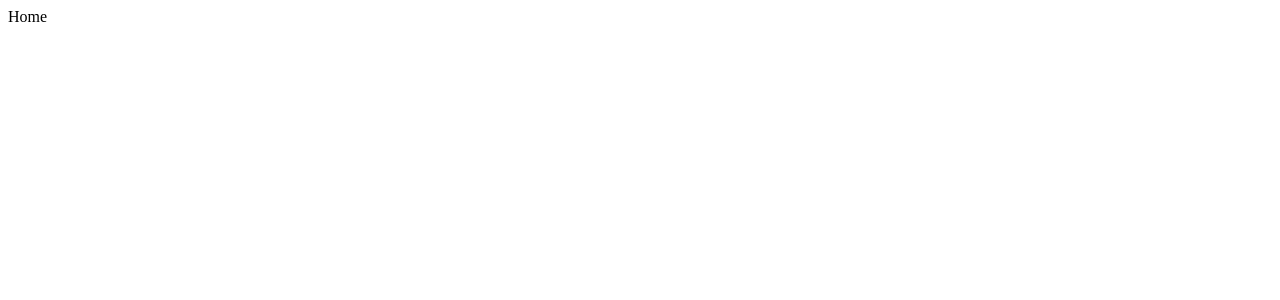
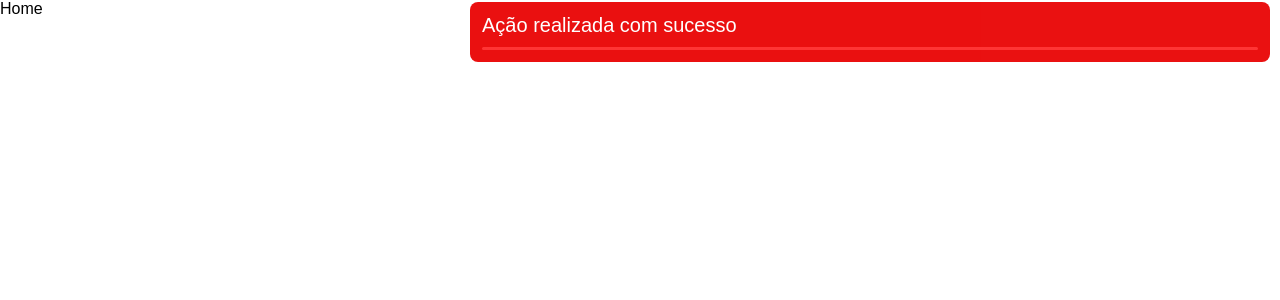
Before and after one commit to SamuelJacobsenB/projeto-igreja-atualizado, a Next.js app in the folder frontend/: page / in a window 1280 px wide. Shown: the top 300 px of the page. Built offline with nearby package versions, Linux system fonts and the light colour scheme.

Commit message:
Criando contexto e estilos de mensagem

```diff
--- a/frontend/next.config.mjs
+++ b/frontend/next.config.mjs
@@ -1,11 +1,11 @@
 /** @type {import('next').NextConfig} */
-const path = require("path");
+// const path = require("path");
 
 const nextConfig = {
-  reactStrictMode: true,
-  sassOptions: {
-    includePaths: [path.join(__dirname, "styles")],
-  },
+  // reactStrictMode: true,
+  // sassOptions: {
+  //   includePaths: [path.join(__dirname, "styles")],
+  // },
 };
 
 export default nextConfig;
--- a/frontend/src/app/layout.tsx
+++ b/frontend/src/app/layout.tsx
@@ -1,5 +1,6 @@
 import type { Metadata } from "next";
 import "@/styles/globals.scss";
+import Message from "@/components/shared/message/Message";
 
 export const metadata: Metadata = {
   title: "Create Next App",
@@ -13,7 +14,10 @@ export default function RootLayout({
 }>) {
   return (
     <html lang="pt-br">
-      <body>{children}</body>
+      <body>
+        <Message message="Ação realizada com sucesso" type="error" />
+        {children}
+      </body>
     </html>
   );
 }
--- a/frontend/src/components/icons/icons.ts
+++ b/frontend/src/components/icons/icons.ts
@@ -1,3 +1,5 @@
-const icons = {};
+import { IoMenu } from "react-icons/io5";
+
+const icons = { Menu: IoMenu };
 
 export default icons;
--- a/frontend/src/components/shared/message/Message.tsx
+++ b/frontend/src/components/shared/message/Message.tsx
@@ -0,0 +1,18 @@
+import React from "react";
+import "./styles.scss";
+
+interface MessageProps {
+  message: string;
+  type: "success" | "error";
+}
+
+const Message = ({ message, type }: MessageProps) => {
+  return (
+    <div className={`message ${type}`}>
+      <p>{message}</p>
+      <div></div>
+    </div>
+  );
+};
+
+export default Message;
--- /dev/null
+++ b/frontend/src/components/shared/message/styles.scss
@@ -0,0 +1,69 @@
+@import "../../../styles/variables.scss";
+
+.message {
+  position: fixed;
+  top: 10px;
+  right: 10px;
+  z-index: 1000;
+
+  display: flex;
+  align-items: center;
+  justify-content: center;
+  flex-direction: column;
+  gap: 10px;
+
+  width: 80%;
+  max-width: 800px;
+  height: 60px;
+  padding: 12px;
+  border-radius: 8px;
+
+  animation: message_animation 6s linear;
+
+  &.success {
+    background-color: $green;
+
+    div {
+      background-color: $light-green;
+    }
+  }
+
+  &.error {
+    background-color: $red;
+
+    div {
+      background-color: $light-red;
+    }
+  }
+
+  p {
+    width: 100%;
+    color: white;
+    font-size: $p-size;
+  }
+
+  div {
+    width: 100%;
+    height: 4px;
+    border-radius: 2px;
+  }
+}
+
+@keyframes message_animation {
+  0% {
+    opacity: 0.5;
+    transform: translateY(-100%);
+  }
+  10% {
+    opacity: 1;
+    transform: translateY(0);
+  }
+  90% {
+    opacity: 1;
+    transform: translateY(0);
+  }
+  100% {
+    opacity: 0.5;
+    transform: translateY(-100%);
+  }
+}
--- a/frontend/src/styles/globals.scss
+++ b/frontend/src/styles/globals.scss
@@ -0,0 +1,7 @@
+* {
+  font-family: Arial, Helvetica, sans-serif;
+  margin: 0;
+  padding: 0;
+  border: none;
+  box-sizing: border-box;
+}
--- a/frontend/src/styles/variables.scss
+++ b/frontend/src/styles/variables.scss
@@ -3,8 +3,16 @@ $primary-dark-color: #070874;
 
 $gray: #7a8b97;
 
-$green: rgb(0, 184, 0);
+$green: rgb(0, 199, 0);
 $light-green: rgb(0, 232, 0);
 
-$red: rgb(184, 0, 0);
-$light-red: rgb(228, 0, 0);
+$red: rgb(233, 0, 0);
+$light-red: rgb(255, 39, 39);
+
+$title-size: 40px;
+$subtitle-size: 30px;
+
+$p-size: 20px;
+
+$big-size: 24px;
+$small-size: 16px;
--- /dev/null
+++ b/frontend/src/types/type.ts
@@ -0,0 +1 @@
+export type Type = "success" | "error";
```
Also changed, not shown: frontend/src/contexts/message.context.tsx (added, +29 -0 lines), frontend/src/components/shared/message/styles.module.scss (deleted), frontend/src/contexts/message.context.ts (deleted).
